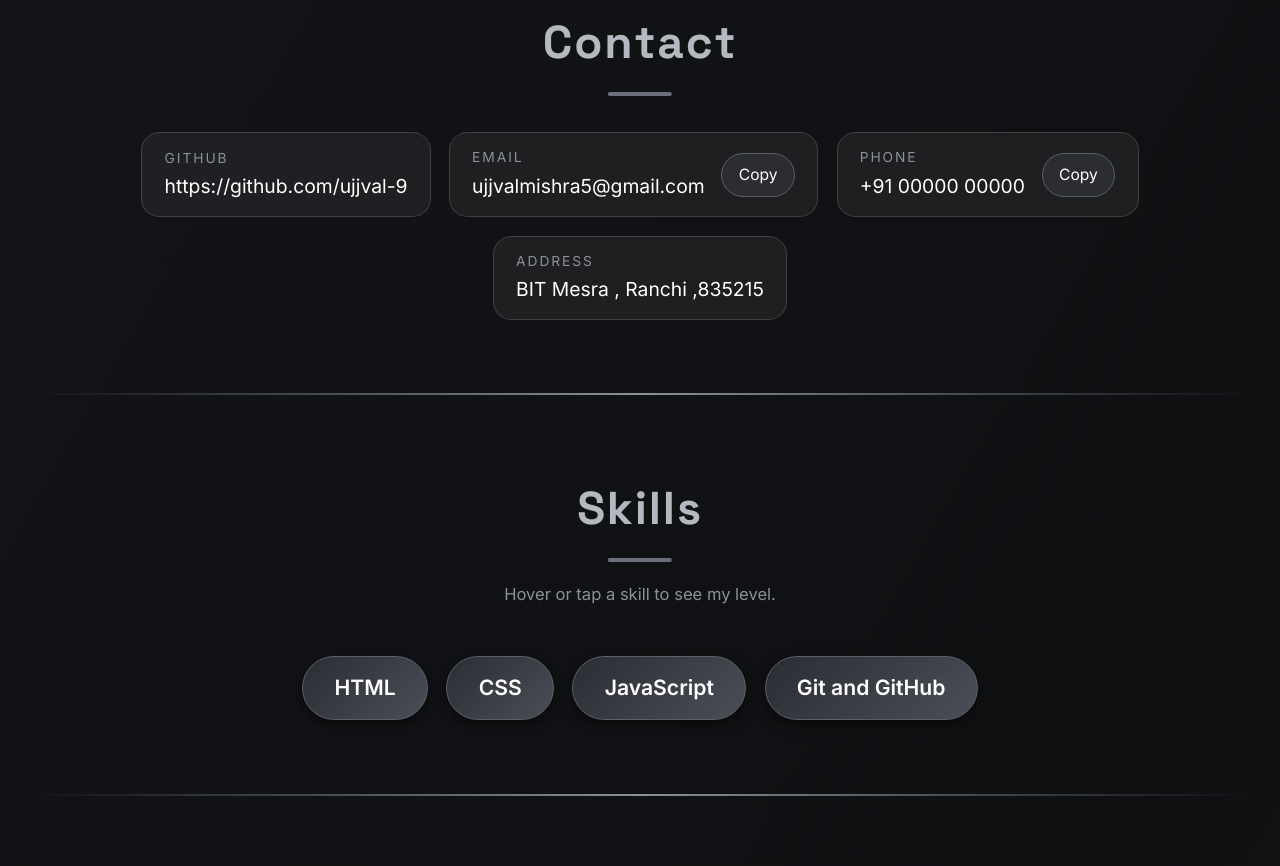
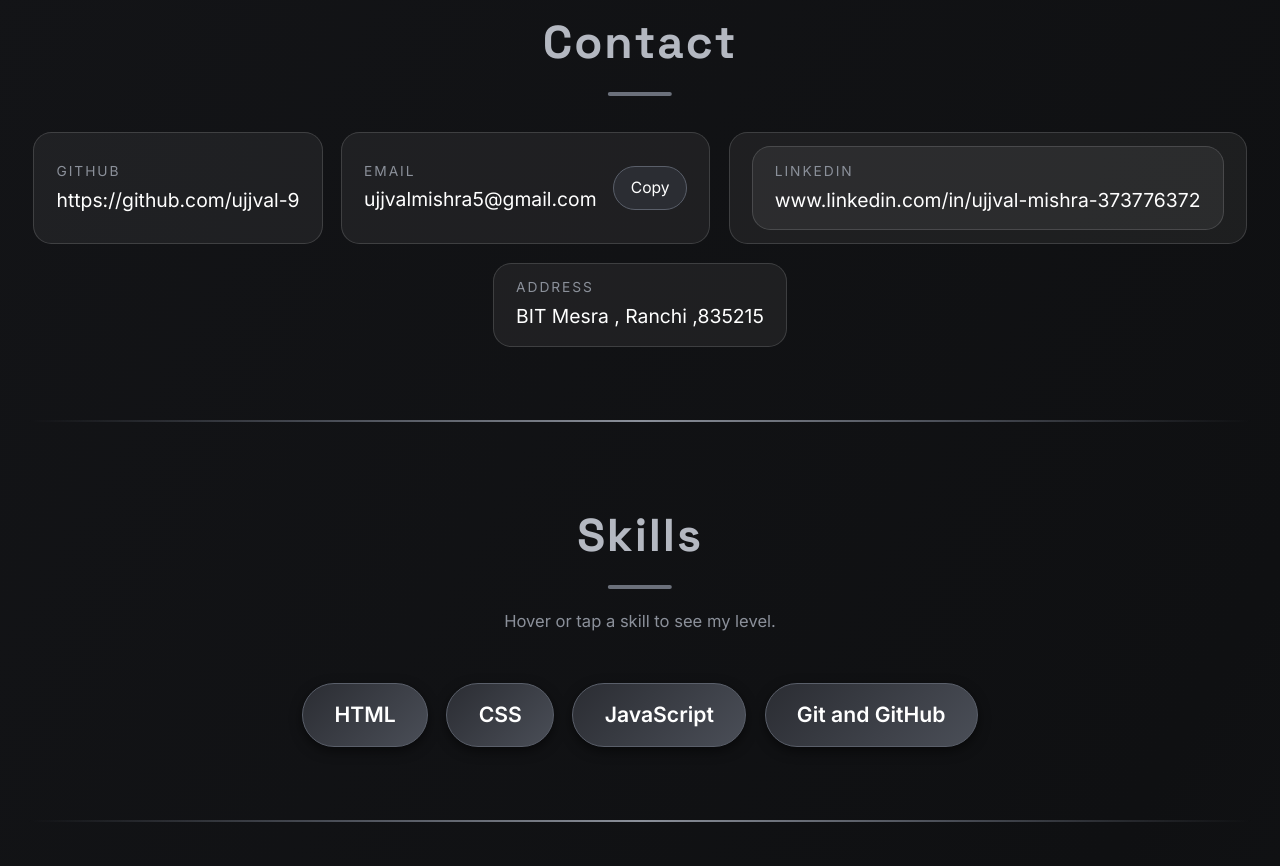
Before and after one commit to ujjval-9/Portfolio, a plain HTML site: page index.html in a window 1280 px wide. Shown: the part 1010-1876 px from the top of the page. Drawn offline with Linux system fonts and the light colour scheme.

Commit message:
Update index.html

```diff
--- a/index.html
+++ b/index.html
@@ -768,8 +768,9 @@ hr {
         <button class="copy" type="button" data-copy="ujjvalmishra5@gmail.com" aria-label="Copy email">Copy</button>
       </div>
       <div class="chip">
-        <a class="chip-main" href="tel:+910000000000"><span class="chip-label">Phone</span><span class="chip-value">+91 00000 00000</span></a>
-        <button class="copy" type="button" data-copy="+91 00000 00000" aria-label="Copy phone number">Copy</button>
+        <a class="chip" href="www.linkedin.com/in/ujjval-mishra-373776372" target="_blank" rel="noopener">
+        <span><span class="chip-label">LinkedIn</span><span class="chip-value">www.linkedin.com/in/ujjval-mishra-373776372</span></span>
+      </a>
       </div>
       <div class="chip">
         <span><span class="chip-label">Address</span><span class="chip-value">BIT Mesra , Ranchi ,835215</span></span>
```
